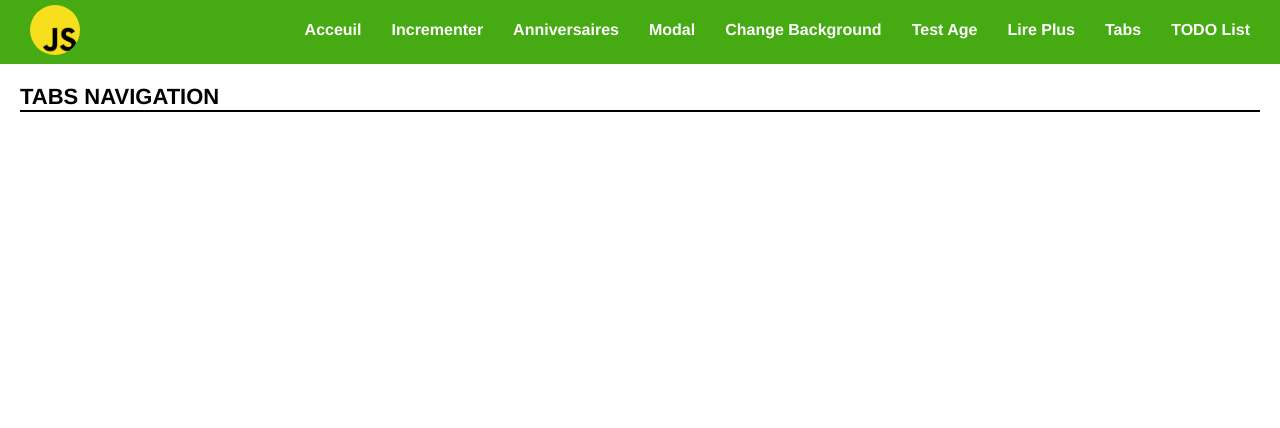
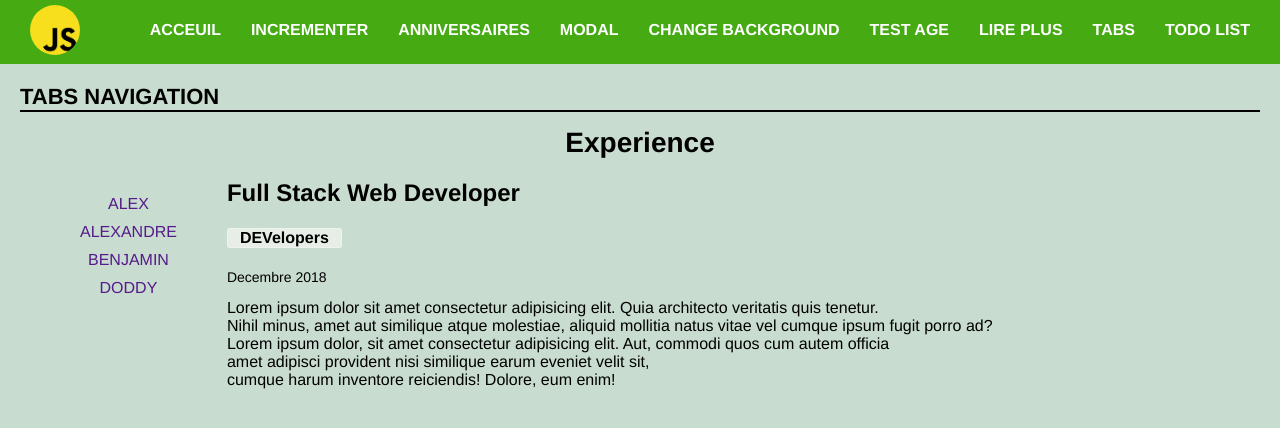
Before and after one commit to alexissengangabo07/gda-js-exercise-2, a plain HTML site: page tabs/index.html in a window 1280 px wide. Drawn offline with Linux system fonts and the light colour scheme.

Commit message:
first commit to tabs

```diff
--- a/tabs/index.html
+++ b/tabs/index.html
@@ -28,8 +28,8 @@
                     <li><a href="../background/">Change Background</a></li>
                     <li><a href="../age/">Test Age</a></li>
                     <li><a href="../lire_plus/">Lire Plus</a></li>
-<li><a href="../tabs/">Tabs</a></li>
-<li><a href="../todo/">TODO List</a></li>
+                    <li><a href="../tabs/">Tabs</a></li>
+                    <li><a href="../todo/">TODO List</a></li>
                 </ul>
                 <div class="icon-mobile">
                     <a href="javascript:void(0)"><span class="mdi mdi-menu"></span></a>
@@ -38,8 +38,28 @@
         </nav>
         <main>
             <h1 id="titre-page">TABS NAVIGATION</h1>
+            <div id="object">Experience</div>
             <div id="content">
-                <!-- MY HTML -->
+                <div id="menu-left">
+                    <ul>
+                        <li class="choix"><a href="" class="liens">ALEX </a></li>
+                        <li class="choix"><a href="" class="liens">ALEXANDRE</a></li>
+                        <li class="choix"><a href="" class="liens">BENJAMIN</a></li>
+                        <li class="choix"><a href="" class="liens">DODDY</a></li>
+                    </ul>
+                </div>
+                <div id="menu-droit">
+                    <h2 id="title">Full Stack Web Developer</h2>
+                    <h4 id="nom">DEVelopers</h4>
+                    <p  id="date">Decembre 2018</p>
+                        Lorem ipsum dolor sit amet consectetur
+                        adipisicing elit. Quia architecto veritatis quis tenetur. <br>
+                        Nihil minus, amet aut similique atque molestiae,
+                        aliquid mollitia natus vitae vel cumque ipsum fugit porro ad?<br>
+                        Lorem ipsum dolor, sit amet consectetur adipisicing elit. Aut, commodi quos cum autem officia <br/>
+                         amet adipisci provident nisi similique earum eveniet velit sit, <br/>
+                         cumque harum inventore reiciendis! Dolore, eum enim!
+                </div>
             </div>
     </div>
     </main>
--- a/tabs/style.css
+++ b/tabs/style.css
@@ -14,6 +14,7 @@
         background-repeat: no-repeat;
         height: 100%;
         padding-bottom: 40px;
+        background-color: rgba(198, 219, 206, 0.966);
     }
 
     #navbar {
@@ -106,6 +107,7 @@
 
     main {
         margin: 20px;
+
     }
 
     @media screen and (min-width: 900px) {
@@ -145,3 +147,62 @@
     /*  ======= */
     /*  MY CSS  */
     /*  ======*/
+
+#content{
+    box-sizing: border-box;
+   display: flex;
+   flex-direction: row;
+   justify-content: start;
+   align-items: stretch;
+   gap: 30px;
+}
+
+#object{
+    text-align: center;
+    font-size: 28px;
+    font-weight: bold;
+    text-align: center;
+    border-bottom: 5px rgb(18, 180, 180);
+
+}
+
+#menu-left{
+    margin: 10px;
+    display: flex;
+    flex-direction: column;
+    justify-content: start;
+}
+
+#menu-left ul li{
+    list-style: none;
+    text-align: center;
+    font-size: 16px;
+    margin: 10px;
+}
+
+a{
+    text-decoration: none;
+    text-transform: uppercase;
+    text-align: center;
+}
+a:hover{
+    border-left: 5px solid rgb(18, 180, 180);
+    color:rgb(18, 180, 180)
+}
+
+#menu-droit{
+    align-items: flex-start;
+}
+
+#nom{
+    background: #f5f5f1b2;
+    width: 15%;
+    border-radius: 3px;
+    border: 1px solid #f5f5f1b2 ;
+    font-size: 16px;
+    text-align: center;
+}
+#date{
+    font-size: 14px;
+
+}
```
Also changed, not shown: tabs/Liste.js (added, +29 -0 lines).
